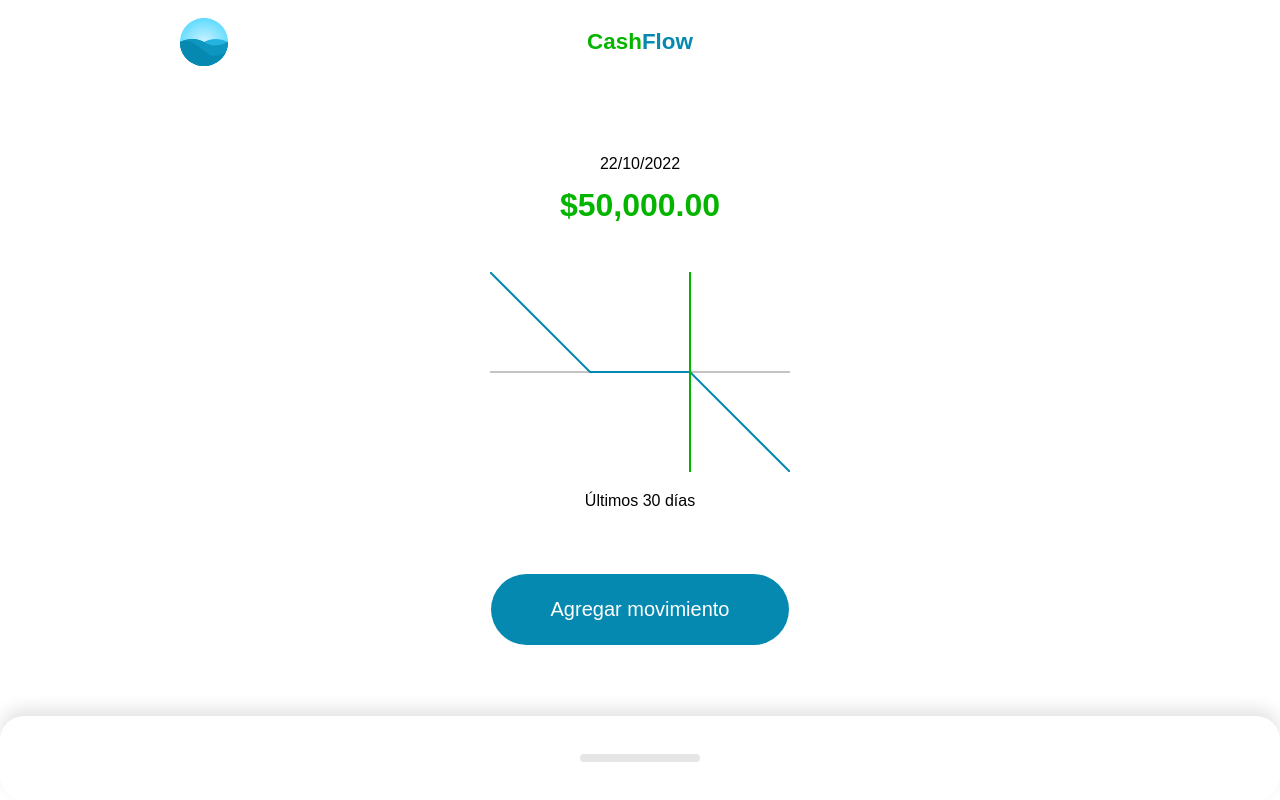
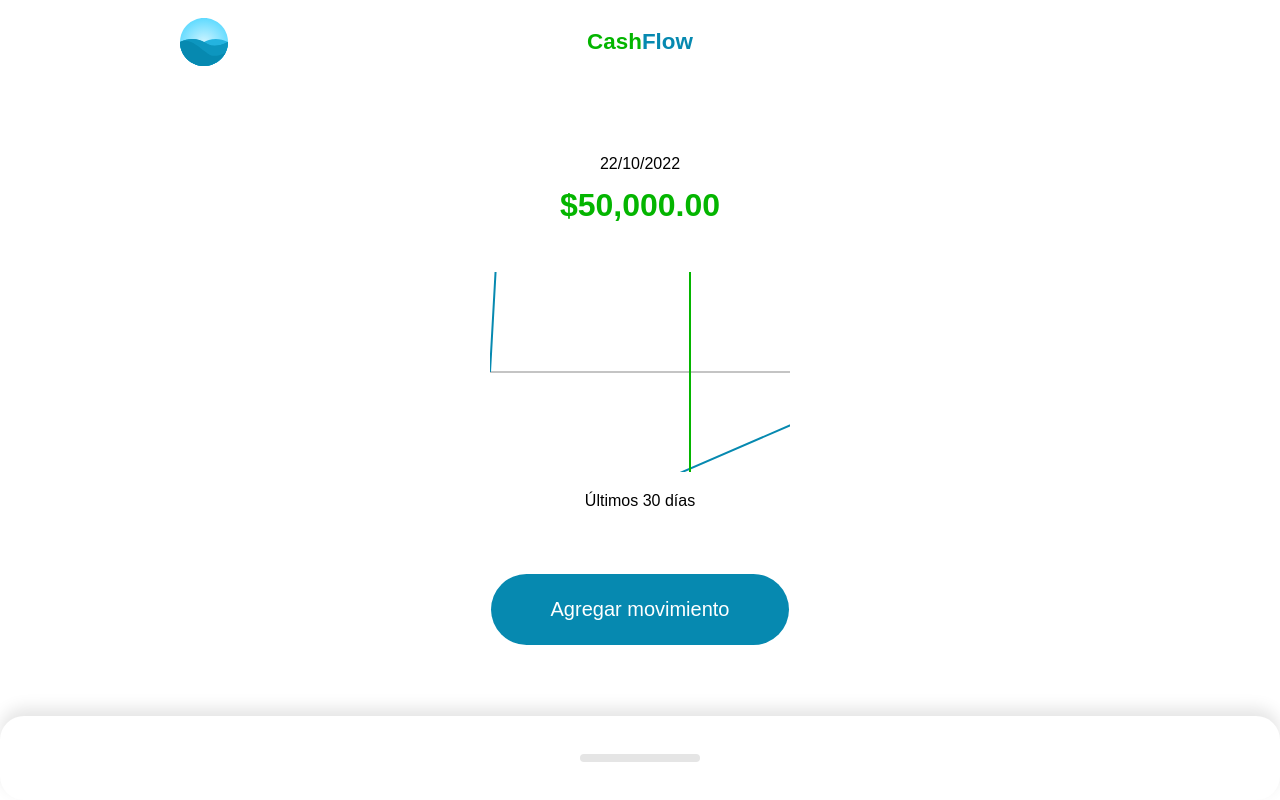
Before and after one commit to Mike-droid/curso-practico-vuejs, a Vue app: page / in a window 1280 px wide. Built offline with nearby package versions, Linux system fonts and the light colour scheme.

Commit message:
Clase 13

```diff
--- a/src/components/Home.vue
+++ b/src/components/Home.vue
@@ -11,7 +11,7 @@
         :dateLabel="dateLabel"
       >
         <template #graphic>
-          <Graphic />
+          <Graphic :amounts="amounts" />
         </template>
         <template #action>
           <Action />
@@ -46,6 +46,7 @@
     return {
       amount: null,
       dateLabel: "22/10/2022",
+      amounts: [100, 200, 500, 200, -400, -200, 300, 0, -500],
       movements: [
         {
           id: 1,
--- a/src/components/Resume/Graphic.vue
+++ b/src/components/Resume/Graphic.vue
@@ -13,7 +13,7 @@
         fill="none"
         stroke="#0689b0"
         stroke-width="2"
-        points="0,0 100,100 200,100 300,200"
+        :points="points"
       />
       <line
         stroke="#04b500"
@@ -28,8 +28,36 @@
   </div>
 </template>
 
-<script>
-export default {};
+<script setup>
+import { defineProps, toRefs, computed } from "vue";
+
+const props = defineProps({
+  amounts: {
+    type: Array,
+    default: () => [],
+  },
+});
+
+const { amounts } = toRefs(props);
+
+const amountToPixels = (amount) => {
+  const min = Math.min(...amounts.value);
+  const max = Math.max(...amounts.value);
+
+  return `${min}, ${max}`;
+};
+
+const points = computed(() => {
+  const total = amounts.value.length;
+
+  return Array(total)
+    .fill(100)
+    .reduce((points, amount, index) => {
+      const x = (300 / total) * (index + 1);
+      const y = amountToPixels(amount);
+      return `${points} ${x},${y}`;
+    }, "0, 100");
+});
 </script>
 
 <style scoped>
```
Also changed, not shown: 1 other file (tests, documents, lock files or other folders).
